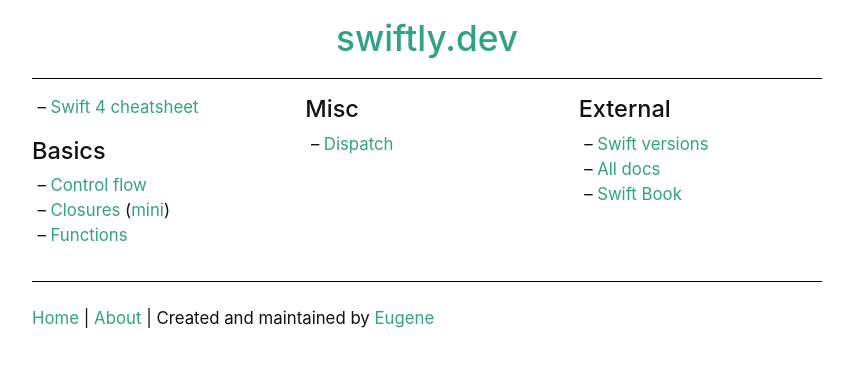
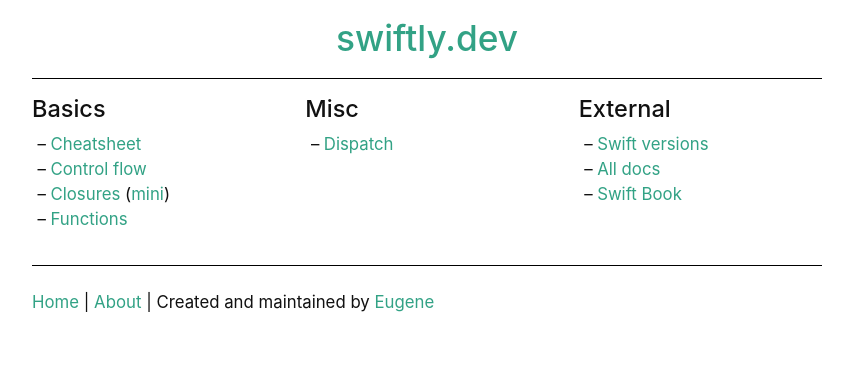
Before and after one commit to ebelinski/swiftly, a Jekyll site: the page built from index.md, in a window 1280 px wide. Shown: the top 367 px of the page, without its empty margins (213-1066 px from the left). Built offline with Jekyll 4.4.1, drawn with Linux system fonts in a browser that asks for light colours.

Commit message:
tweaked link to cheatsheet

```diff
--- a/index.md
+++ b/index.md
@@ -5,10 +5,9 @@ layout: default
 
 {% include opencol.html size=4 newrow=true %}
 
-* [Swift 4 cheatsheet]({{ "/cheatsheet" | relative_url }})
-
 ### Basics
 
+* [Cheatsheet]({{ "/cheatsheet" | relative_url }})
 * [Control flow]({{ "/control-flow" | relative_url }})
 * [Closures]({{ "/closures" | relative_url }}) ([mini]({{ "/closures-mini" | relative_url }}))
 * [Functions]({{ "/functions" | relative_url }})
```
